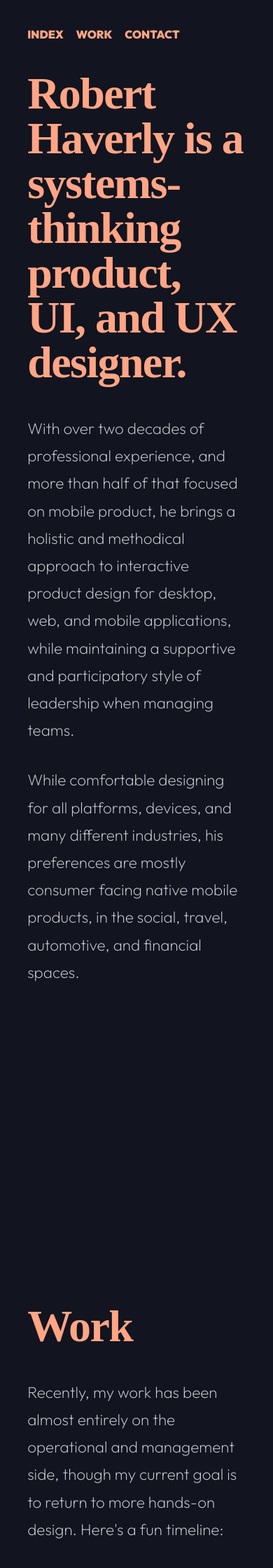
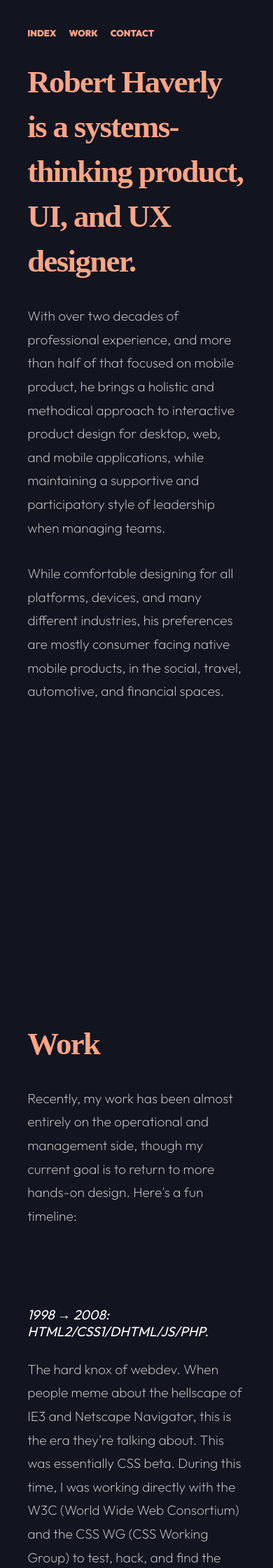
Before and after one commit to roberthaverly/roberthaverly.github.io, a PHP site: page / in a window 390 px wide. Shown: the top 2240 px of the page at 70% size. Run offline with PHP 8.4, Linux system fonts and the light colour scheme; some web fonts are replaced.

Commit message:
responsive updates

```diff
--- a/styles.css
+++ b/styles.css
@@ -36,12 +36,6 @@
   color: rgb(255, 255, 255);
 }
 
-@media (min-width: 40em) {
-  h1 {
-    font-size: 6rem;
-    line-height: 6rem;
-  }
-}
 h1:hover {
   color: #403f4c;
   transition: color 300ms ease-in-out;
@@ -170,8 +164,26 @@
 }
 
 @media (max-width: 80em) {
+  h1 {
+    font-size: 2.8rem;
+    line-height: 4rem;
+  }
+  #work-overview-container {
+    display: grid;
+    grid-template-columns: 1fr;
+    gap: 2rem;
+  }
   .gallery {
     grid-template-columns: 1fr;
+  }
+  nav a {
+    font-size: 0.8rem;
+  }
+  p {
+    font-size: 1.2rem;
+    font-weight: 200;
+    line-height: 175%;
+    margin-bottom: 2rem;
   }
 }
 
```
Also changed, not shown: 1 other file.
